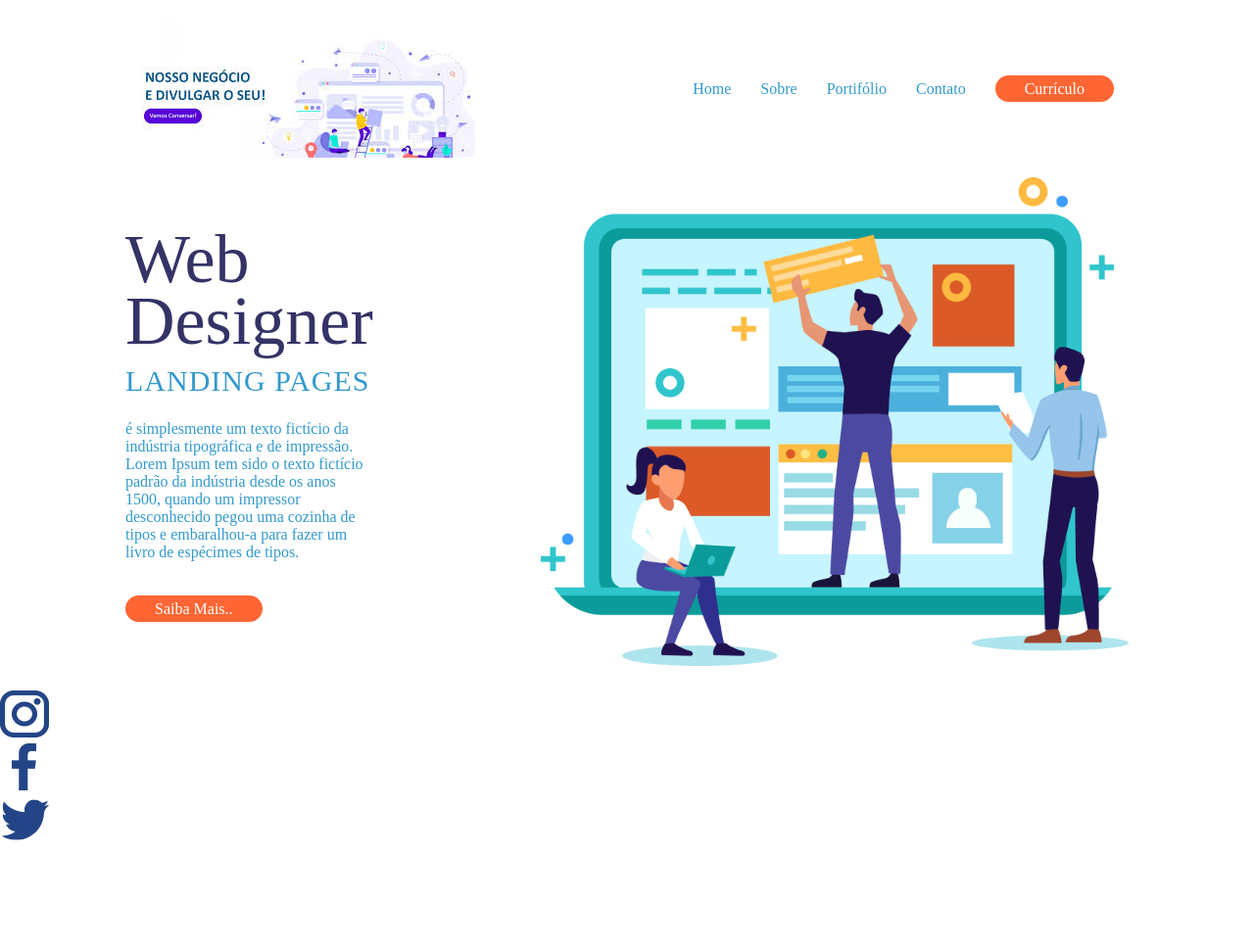
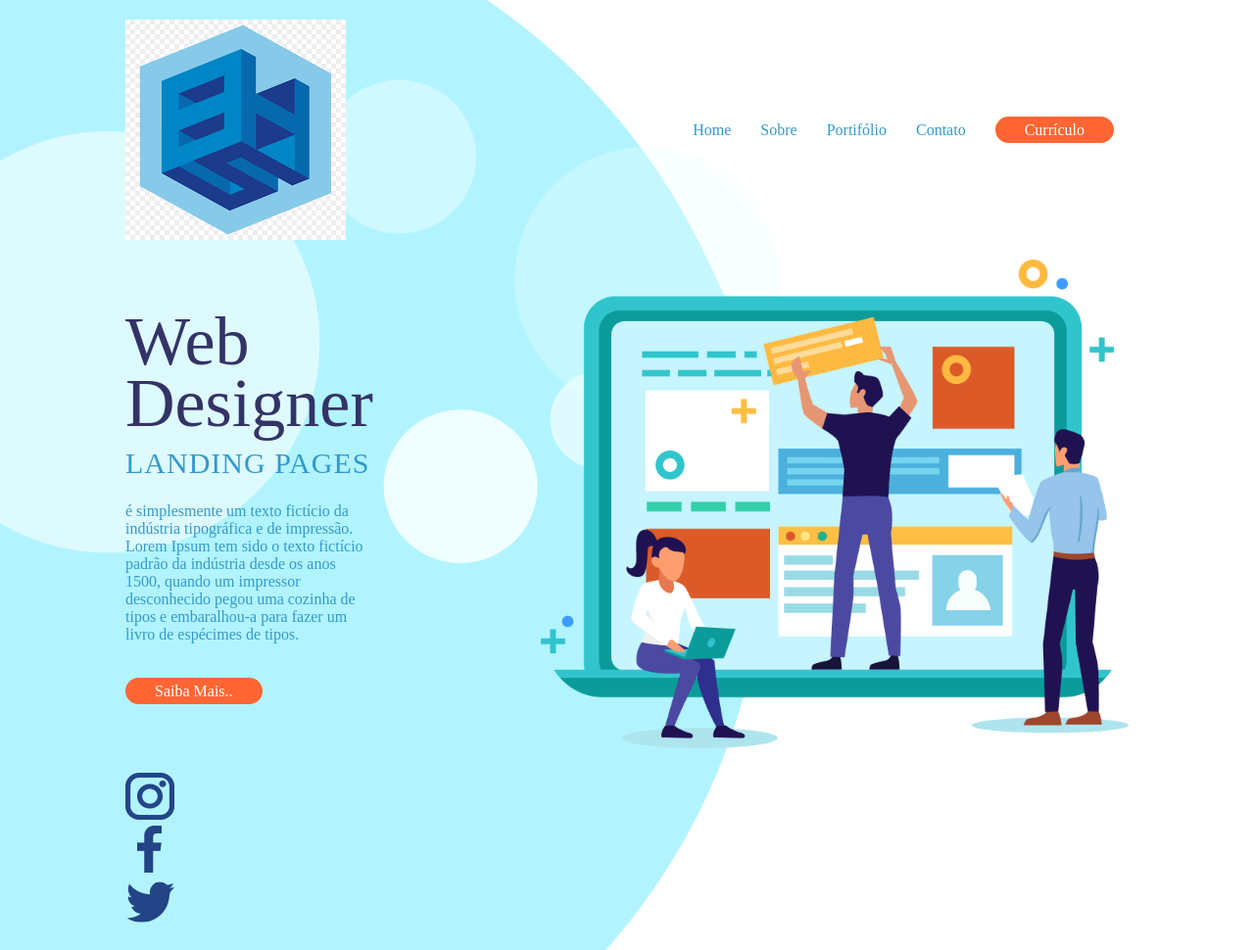
Before and after one commit to Evanei-Freitas/Desenvolvimento-FrontEnd, a plain HTML site: page index.html in a window 1280 px wide. Shown: the whole page at 98% size. Before the commit the page ends 866 px from the top, so only its background shows below. Drawn offline with Linux system fonts and the light colour scheme.

Commit message:
Criação do Maim e do Css para o mesmo

```diff
--- a/assets/css/header.css
+++ b/assets/css/header.css
@@ -7,7 +7,7 @@ header nav ul{
     display: flex;
     flex-direction: row;
     align-items: center;
-    list-style: none;
+
 }
 
 header nav ul li a{
--- a/assets/css/style.css
+++ b/assets/css/style.css
@@ -17,6 +17,14 @@
     font: inherit;
     vertical-align: baseline;
     text-decoration: none;
+    list-style: none;
+}
+
+body{
+    background-image: url('../images/bolha-background.png');
+    background-repeat: no-repeat;
+    background-position: left center;
+
 }
 
 .container{
--- a/index.html
+++ b/index.html
@@ -12,7 +12,7 @@
     <!--Header-->
     <header class="container">
        <section class="row">
-        <img src="./assets/images/propaganda1.jpg" alt="Logo da Empresa W&D - Informática">
+        <img src="./assets/images/propaganda3.png" alt="Logo da Empresa W&D - Informática">
         <!--Menu do Site-->
         <nav>
             <ul>
@@ -61,7 +61,7 @@
      <!--End Container-->
 
      <!--Footer-->
-    <footer>
+    <footer class="container">
 
         <!--Redes Sociais-->
         <ul>
```
Also changed, not shown: assets/images/propaganda2.jpg (added), assets/images/propaganda3.png (added).
